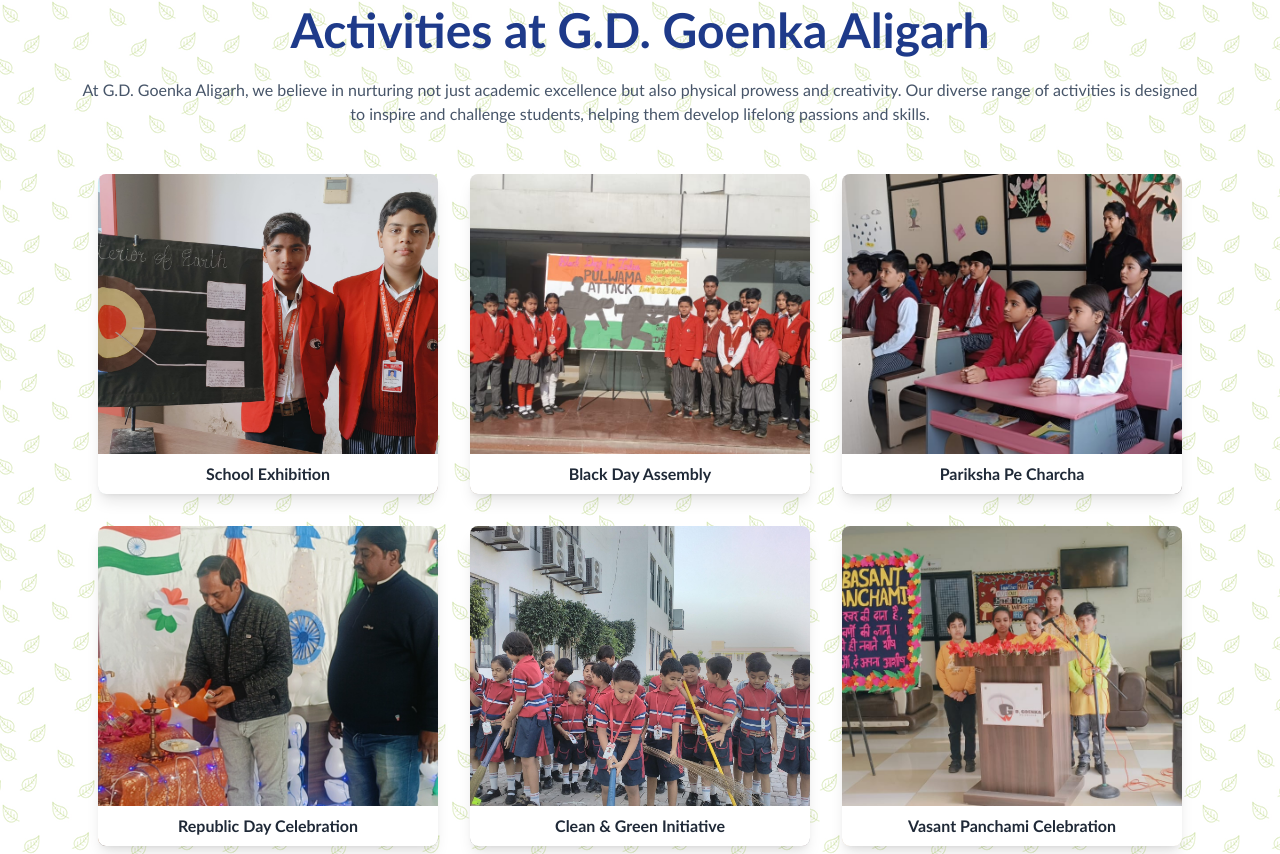
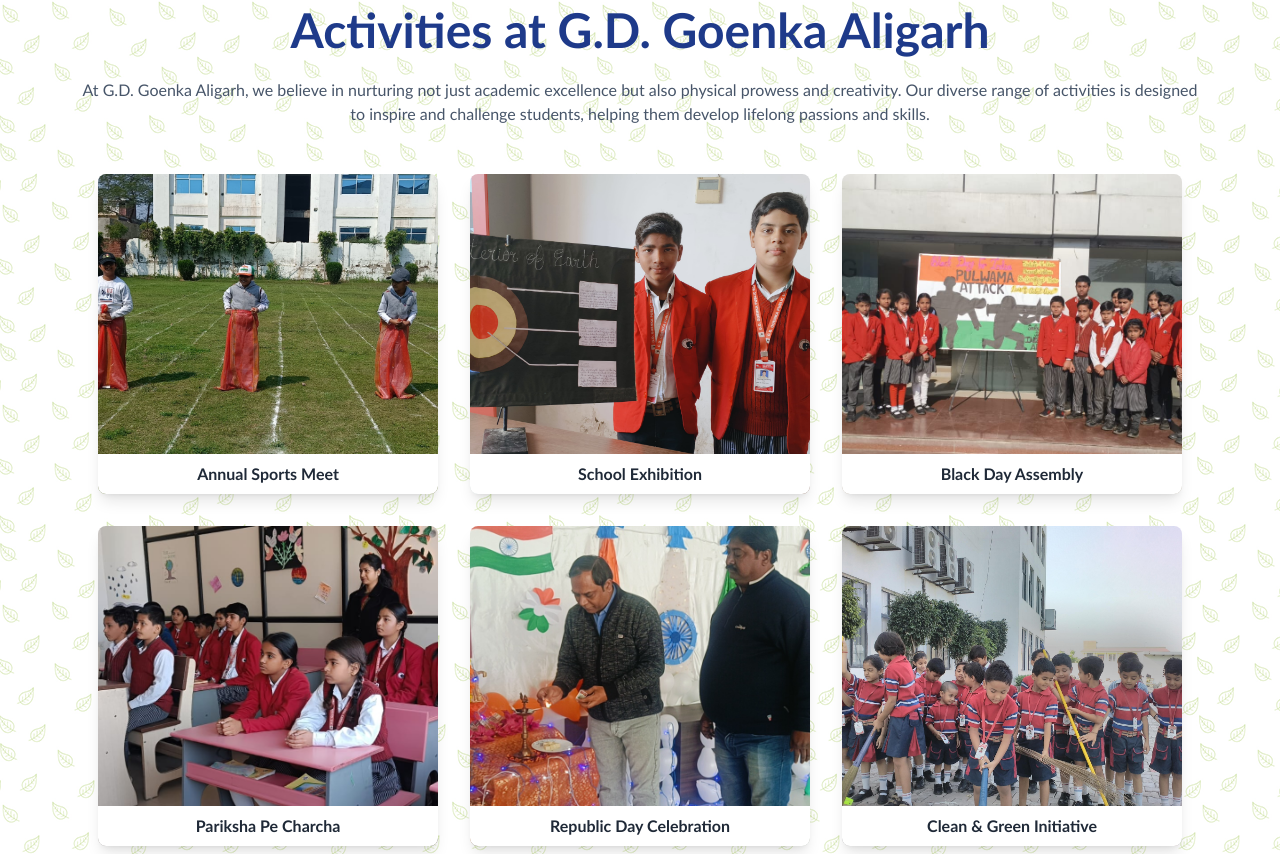
Before and after one commit to Crazyshinobi/Gd-Goenka-Aligarh, a React (Create React App) app in the folder client/: page /activities in a window 1280 px wide. Shown: the part 786-1640 px from the top of the page. Built offline with nearby package versions, Linux system fonts and the light colour scheme; a web font is replaced by a local one.

Commit message:
added sports meet activity

```diff
--- a/client/src/pages/Activities.jsx
+++ b/client/src/pages/Activities.jsx
@@ -26,153 +26,162 @@
 import ParikshaPeCharcha from '../assets/ParikshaPeCharcha.jpeg'
 import BlackDayAssemblyImage from '../assets/BlackDayAssemblyImage.jpeg'
 import SchoolExhibition from '../assets/SchoolExhibition.jpeg'
+import AnnualSportsMeetImage from '../assets/SportsMeet.jpeg'
+
 
 const Activities = () => {
   document.title = "Activities - GDGPS Aligarh";
   const cardsRef = useRef([]);
 
   const activitiesData = [
-    {id: 1,
+    {
+      id: 1,
+      title: "Annual Sports Meet",
+      description:
+      "The Annual Sports Meet at G.D. Goenka Public School on 24th February 2025 began with an inspiring address by the Principal, performances, and a grand march-past. Students showcased their athletic talent in fun races (Frog Race, Coffee Race, etc.), 50m & 100m sprints, and sports like football, cricket, and kho-kho.The event fostered team spirit, healthy competition, and sportsmanship. Its success was credited to the dedication of students, staff, and organizers. We eagerly look forward to an even more thrilling sports meet next year!",
+      image: AnnualSportsMeetImage, // Ensure this image is correctly imported
+    },
+    {id: 2,
     title : "School Exhibition",
     description :
     "The School Exhibition on February 18, 2025, at G.D. Goenka Public School, Aligarh, featured impressive student projects across various subjects, including Simple Machines, Modes of Communication, the Solar System, and Rainwater Harvesting. Guided by dedicated teachers, students showcased their creativity and knowledge, making the event a grand celebration of learning and innovation. ",
     image : SchoolExhibition
   },
     {
-      id: 2,
+      id: 3,
       title: "Black Day Assembly",
       description:
         "The special assembly for Black Day was a success in educating the students about the history and significance of the day. It provided a meaningful opportunity for reflection, creating a greater awareness of social issues and instilling a sense of responsibility towards creating a just society.",
       image: BlackDayAssemblyImage, // Make sure to define/import the correct image
     },
     {
-      id: 3,
+      id: 4,
       title: "Pariksha Pe Charcha",
       description:
         "The much-awaited event, Pariksha Pe Charcha (PPC), was shown at G D GOENKA PUBLIC SCHOOL, Aligarh on 10 Feb 25. This initiative, led by Prime Minister Narendra Modi, aims to engage students, teachers, and parents in meaningful conversations about exams, stress management, and overall well-being. The event was conducted to help students overcome the anxiety that often accompanies exams and to offer guidance on how to approach them with confidence and ease.",
       image: ParikshaPeCharcha,
     },
     {
-      id: 4,
+      id: 5,
       title: "Republic Day Celebration",
       description:
         "The Republic Day celebration at G.D. Goenka Public School, Aligarh was a grand success, bringing together students, teachers, and staff to honor the rich history and values of our nation. The event was filled with patriotic fervor, cultural performances, insightful speeches, and recognition of student achievements. The day reminded everyone of the importance of democracy, unity, and the responsibilities we all share in building a better India. The collective efforts of all those involved made the celebration both meaningful and memorable.",
       image: RepublicDayImage,
     },
     {
-      id: 5,
+      id: 6,
       title: "Clean & Green Initiative",
       description:
         "Through our 'Clean & Green' initiative, students engage in hands-on efforts to keep their surroundings spotless. From sweeping pathways to planting trees and recycling waste, they contribute to a healthier and more beautiful campus. This initiative nurtures responsibility, environmental awareness, and the spirit of community service.",
       image: CleaningActivity,
     },
     {
-      id: 6,
+      id: 7,
       title: "Vasant Panchami Celebration",
       description:
         "The students and staff of G.D. Goenka Public School, Aligarh celebrated Vasant Panchami, a festival marking the arrival of spring, on 2nd February, 2025. The day began with a special assembly highlighting the festival's significance. Dedicated to Goddess Saraswati, the deity of knowledge and wisdom, the celebration included a prayer ceremony where students and teachers offered flowers, seeking blessings for academic success.",
       image: VasantPanchami,
     },
     {
-      id: 7,
+      id: 8,
       title: "Lohri Celebration",
       description:
         "Festival of Lohri was celebrated at GD Goenka Public School, Aligarh with exuberance and fanfare. The entire atmosphere of the school was absorbed in the festive spirit and echoed the melodious vocals.",
       image: LohriImage,
     },
     {
-      id: 8,
+      id: 9,
       title: "Festival Celebrations",
       description:
         "At G.D. Goenka Aligarh, we celebrate a variety of cultural festivals with great enthusiasm. These events bring students together to learn about different traditions, foster creativity, and enjoy moments of joy through music, dance, and food.",
       image: FestivalImage,
     },
     {
-      id: 9,
+      id: 10,
       title: "Christmas Celebration",
       description:
         "At G.D. Goenka Aligarh, Christmas is celebrated with joy and warmth. Students engage in various festive activities, including carol singing, decorating the school, and exchanging gifts. The event fosters a sense of togetherness and spreads the spirit of kindness and giving.",
       image: ChristmasCelebrationImage,
     },
     {
-      id: 10,
+      id: 11,
       title: "Indoor Activities",
       description:
         "Our indoor activities provide a creative and engaging environment for students. From board games and art workshops to puzzle-solving and science experiments, these activities promote teamwork, critical thinking, and overall development, making learning fun and interactive.",
       image: IndoorActivityImage,
     },
     {
-      id: 11,
+      id: 12,
       title: "Diwali Celebration",
       description:
         "Diwali at G.D. Goenka Aligarh is a festival of lights, celebrated with zeal and enthusiasm. The students participate in rangoli making, diya decorating, and traditional dance performances, creating a vibrant atmosphere that fosters cultural understanding and joy.",
       image: DiwaliCelebrationImage,
     },
     {
-      id: 12,
+      id: 13,
       title: "Pooja Ceremony",
       description:
         "The Pooja ceremony at G.D. Goenka Aligarh is a significant event that brings the school community together in a spiritual celebration. Students, teachers, and parents join in to offer prayers, seek blessings, and celebrate the positive energy and harmony in the school.",
       image: PoojaCeremonyImage,
     },
     {
-      id: 13,
+      id: 14,
       title: "National Sports Day",
       description:
         "National Sports Day is celebrated at G.D. Goenka Aligarh to encourage physical fitness and sportsmanship. Students participate in various sports events and activities, highlighting the importance of teamwork, discipline, and healthy competition.",
       image: NationalSportsDayImage,
     },
     {
-      id: 14,
+      id: 15,
       title: "Rakshabandhan Celebration",
       description:
         "Rakshabandhan is a special celebration at G.D. Goenka Aligarh, where students honor the bond between siblings and express love and affection. The celebration includes the tying of rakhis, exchanging sweets, and creating memorable moments with friends and family.",
       image: Rakshabandhan,
     },
     {
-      id: 15,
+      id: 16,
       title: "School Trips",
       description:
         "Educational trips at G.D. Goenka Aligarh offer students the opportunity to explore new places, learn beyond the classroom, and build stronger bonds with their peers. These trips are designed to provide enriching experiences that complement academic learning and encourage curiosity.",
       image: Trips,
     },
     {
-      id: 16,
+      id: 17,
       title: "Badminton Playing",
       description:
         "Badminton is one of the popular indoor sports at G.D. Goenka Aligarh. With well-maintained courts and expert coaching, our students regularly participate in friendly matches and tournaments, developing their skills and teamwork.",
       image: BadmintonImage,
     },
     {
-      id: 17,
+      id: 18,
       title: "Outdoor Activities",
       description:
         "We encourage our students to engage in various outdoor activities such as nature walks, gardening, and adventure camps. These activities help students develop resilience, teamwork, and a deeper connection with nature.",
       image: OutdoorActivity,
     },
     {
-      id: 18,
+      id: 19,
       title: "Outdoor Games",
       description:
         "G.D. Goenka Aligarh offers a wide variety of outdoor games that help students stay active and energized. From relay races to obstacle courses, students enjoy these games, which promote teamwork, fitness, and leadership skills.",
       image: Outdoor,
     },
     {
-      id: 19,
+      id: 20,
       title: "Robotics",
       description:
         "Our Robotics program provides students with an exciting opportunity to explore STEM fields. By building and programming robots, students develop problem-solving, critical thinking, and teamwork skills, preparing them for future technological advancements.",
       image: Robotics,
     },
     {
-      id: 20,
+      id: 21,
       title: "Art and Craft",
       description:
         "The art and craft program at G.D. Goenka Aligarh fosters creativity and self-expression among students. Whether it's painting, sculpture, or craftwork, students are encouraged to explore different mediums and develop their artistic talents.",
       image: Art,
     },
     {
-      id: 21 ,
+      id: 22 ,
       title: "Horse Riding",
       description:
         "Horse riding is a unique activity offered at G.D. Goenka Aligarh. Our equestrian program allows students to develop confidence, discipline, and a sense of responsibility while interacting with horses in a safe and nurturing environment.",
```
Also changed, not shown: client/src/assets/SportsMeet.jpeg (added).
